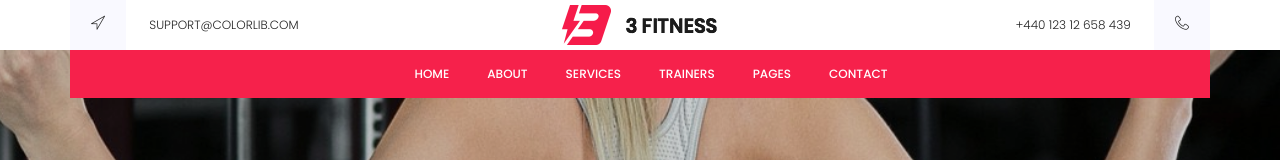
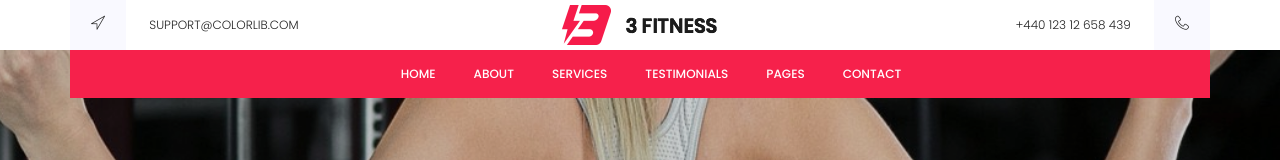
Before and after one commit to Ceesay19/Abdul-fitness-template, a plain HTML site: page about.html in a window 1280 px wide. Shown: the top 160 px of the page. Drawn offline with nearby package versions, Linux system fonts and the light colour scheme; some packages are replaced by stand-ins of ours; a script that the page names is missing.

Commit message:
Update about.html

```diff
--- a/about.html
+++ b/about.html
@@ -56,11 +56,11 @@
 							  <li class="menu-active"><a href="index.html">Home</a></li>
 							  <li><a href="about.html">About</a></li>
 							  <li><a href="services.html">Services</a></li>
-							  <li><a href="trainers.html">Trainers</a></li>
+							  <li><a href="trainers.html">Testimonials</a></li>
 			                                 <li class="menu-has-children"><a href="">Pages</a>
 							    <ul>
 							      <li><a href="schedule.html">Schedule</a></li>
-							      <li><a href="packages.html">Packages</a></li>
+
 							    </ul>
 							  </li>
 
```
